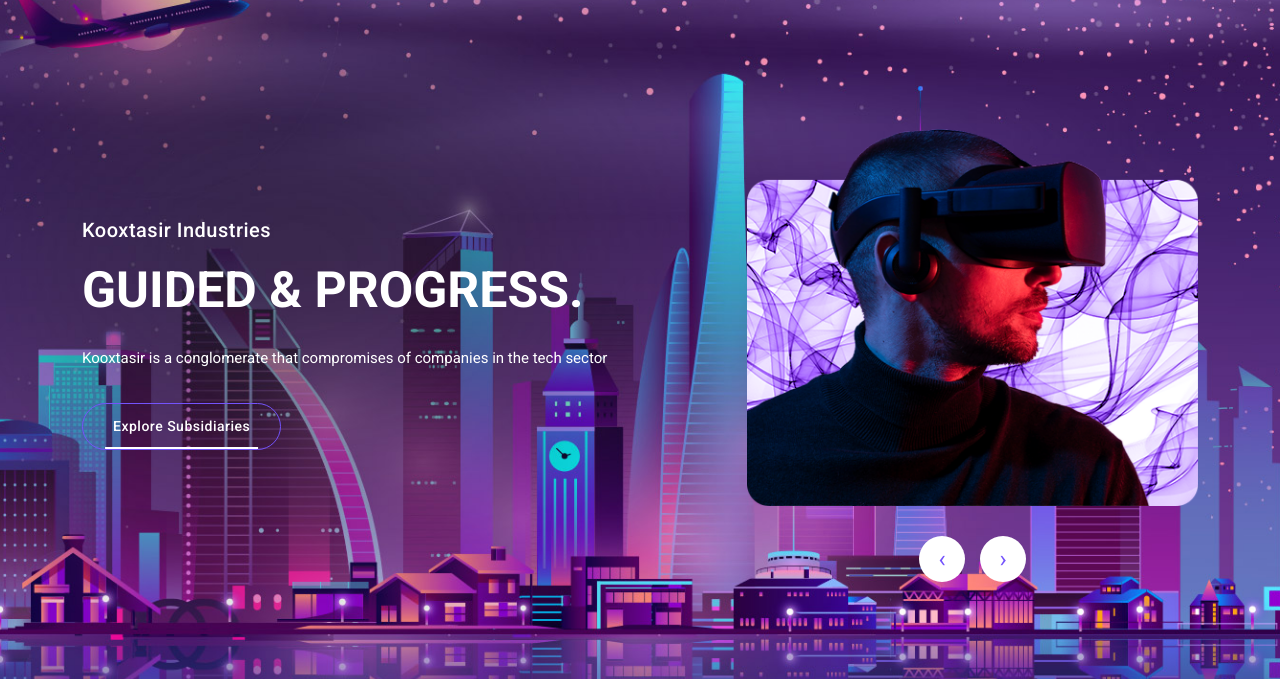
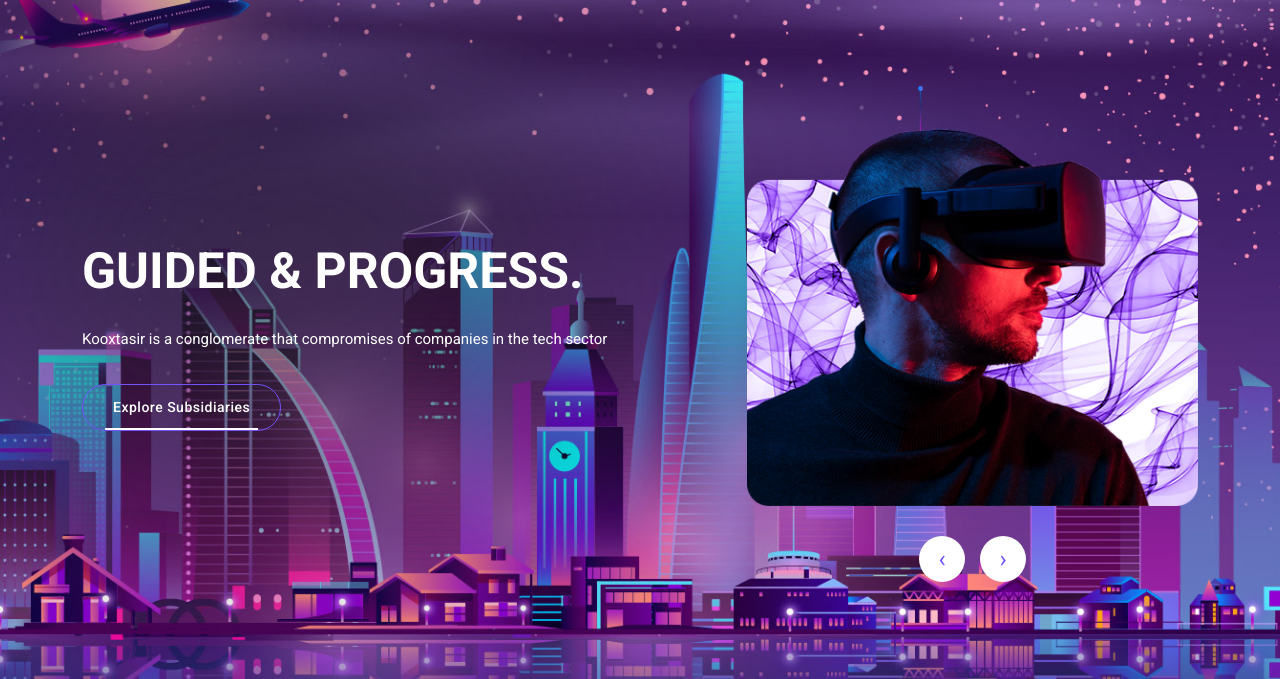
Before and after one commit to yd-915/newkoox, a plain HTML site: page index.html in a window 1280 px wide. Shown: the part 121-800 px from the top of the page. Drawn offline with nearby package versions, Linux system fonts and the light colour scheme.

Commit message:
Update index.html

```diff
--- a/index.html
+++ b/index.html
@@ -62,7 +62,7 @@ https://templatemo.com/tm-577-liberty-market
                     </a>
                     <!-- ***** Logo End ***** -->
                     <!-- ***** Menu Start ***** -->
-                    <ul class="nav" style="background-color: #130f0e ">
+                    <ul class="nav">
                         <li><a style="color: white" href="index.html" class="active">Home</a></li>
                         <li><a style="color: white" href="explore.html">About</a></li>
                         <li><a style="color: white" href="details.html">Subsidiaries</a></li>
@@ -86,8 +86,7 @@ https://templatemo.com/tm-577-liberty-market
       <div class="row">
         <div class="col-lg-6 align-self-center">
           <div class="header-text">
-            <h6>Kooxtasir Industries</h6>
-            <h2>Guided &amp; Progress.</h2>
+            <h2>GUIDED &amp; PROGRESS.</h2>
             <p>Kooxtasir is a conglomerate that compromises of companies in the tech sector</p>
             <div class="buttons">
               <div class="border-button">
```
